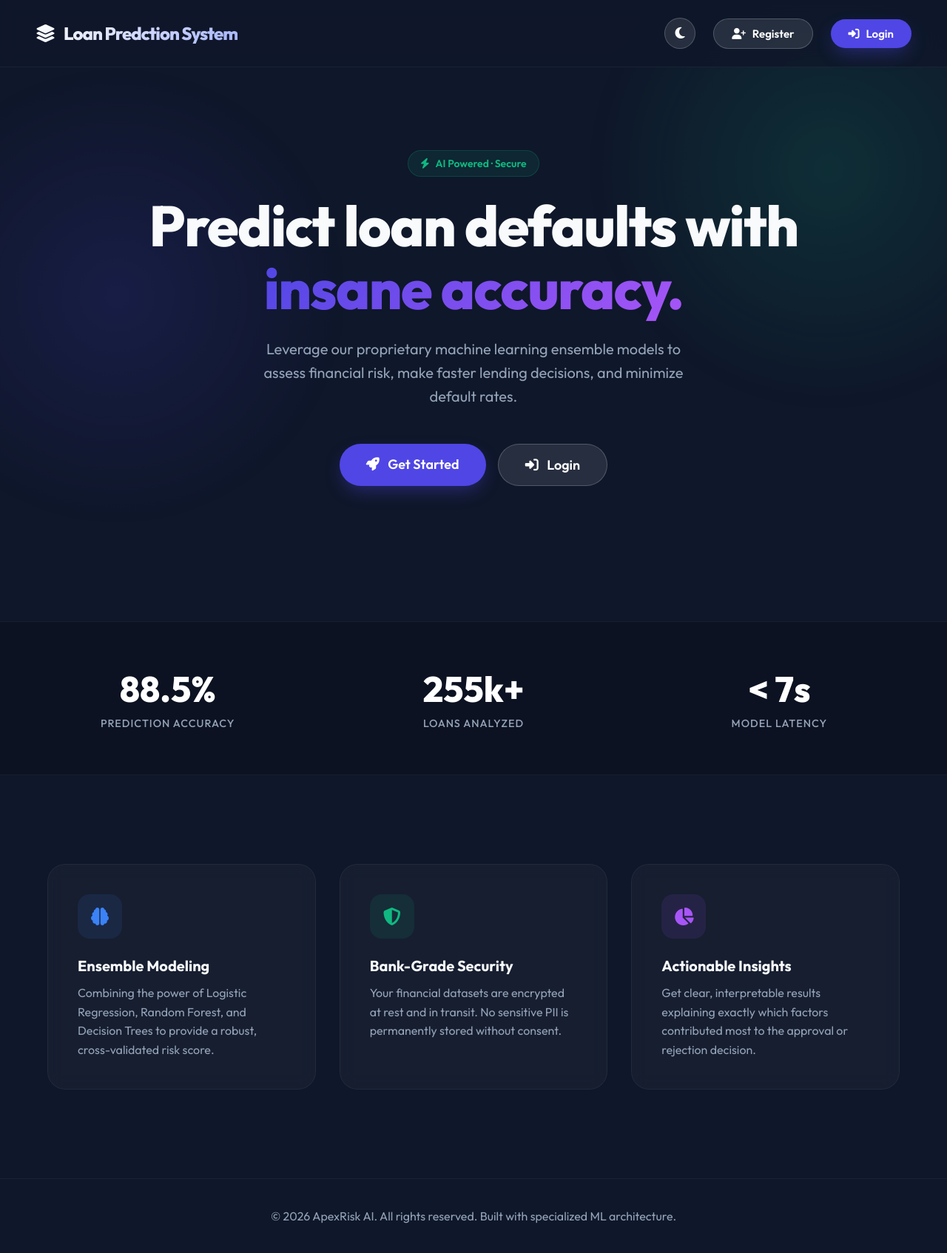
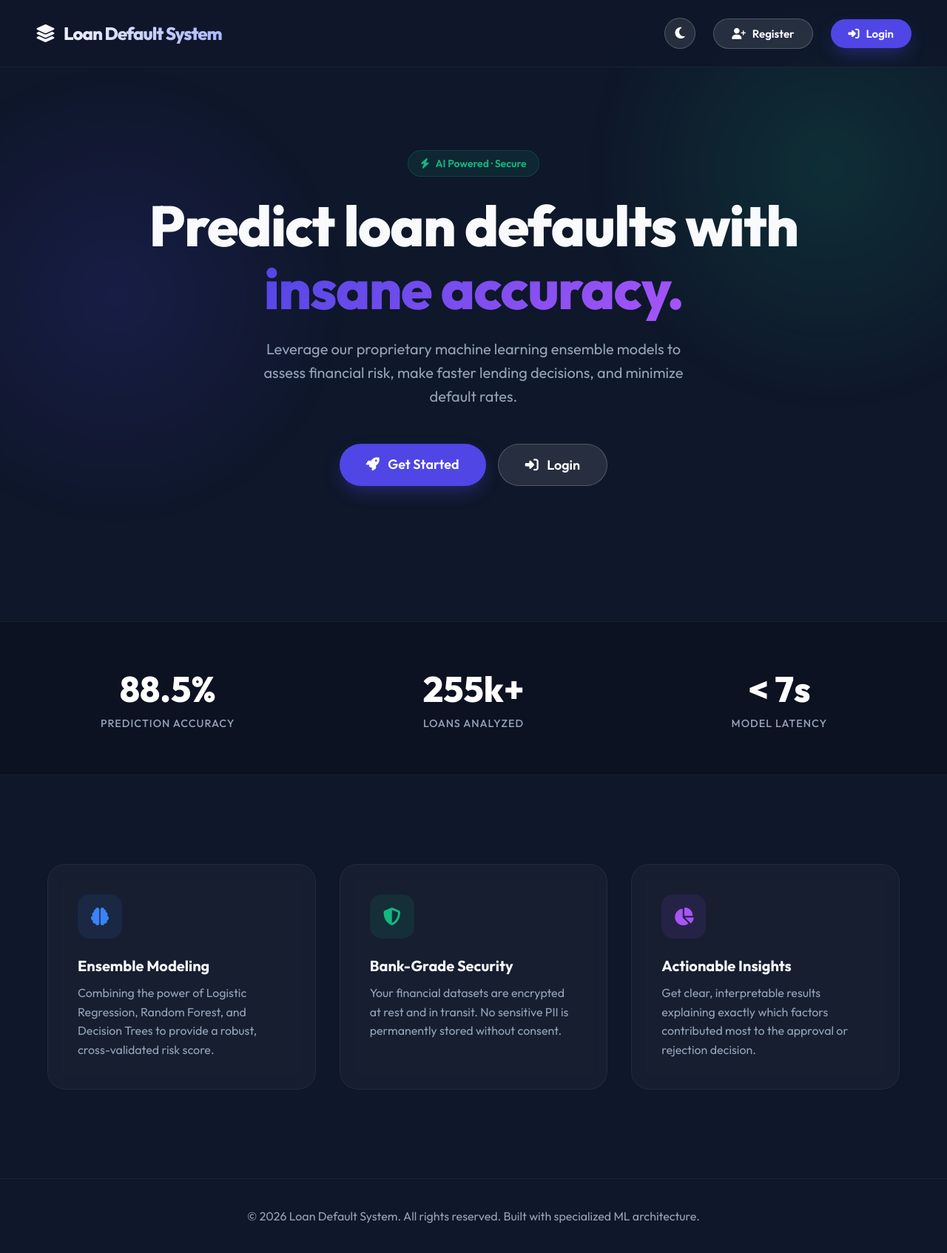
Before and after one commit to khushigami26/Loan-Default-System, a Flask app: page / in a window 1280 px wide. Shown: the whole page at 74% size. Run offline with Flask 3, Linux system fonts and the light colour scheme.

Commit message:
✏️ Update README footer & replace ApexRisk with Loan Default System

```diff
--- a/templates/home_page.html
+++ b/templates/home_page.html
@@ -16,7 +16,7 @@
 
   <nav>
     <div class="logo">
-      <i class="fas fa-layer-group"></i> Loan Predction System
+      <i class="fas fa-layer-group"></i> Loan Default System
     </div>
     <div class="nav-links">
       <button class="theme-toggle-btn" id="theme-toggle" aria-label="Toggle Theme">
@@ -93,7 +93,7 @@
 
   <footer
     style="text-align: center; padding: 40px; color: var(--text-light); border-top: 1px solid rgba(255,255,255,0.05); margin-top: 40px;">
-    <p>© 2026 ApexRisk AI. All rights reserved. Built with specialized ML architecture.</p>
+    <p>© 2026 Loan Default System. All rights reserved. Built with specialized ML architecture.</p>
   </footer>
   <script>
     document.addEventListener('DOMContentLoaded', () => {
```
Also changed, not shown: README.md.
